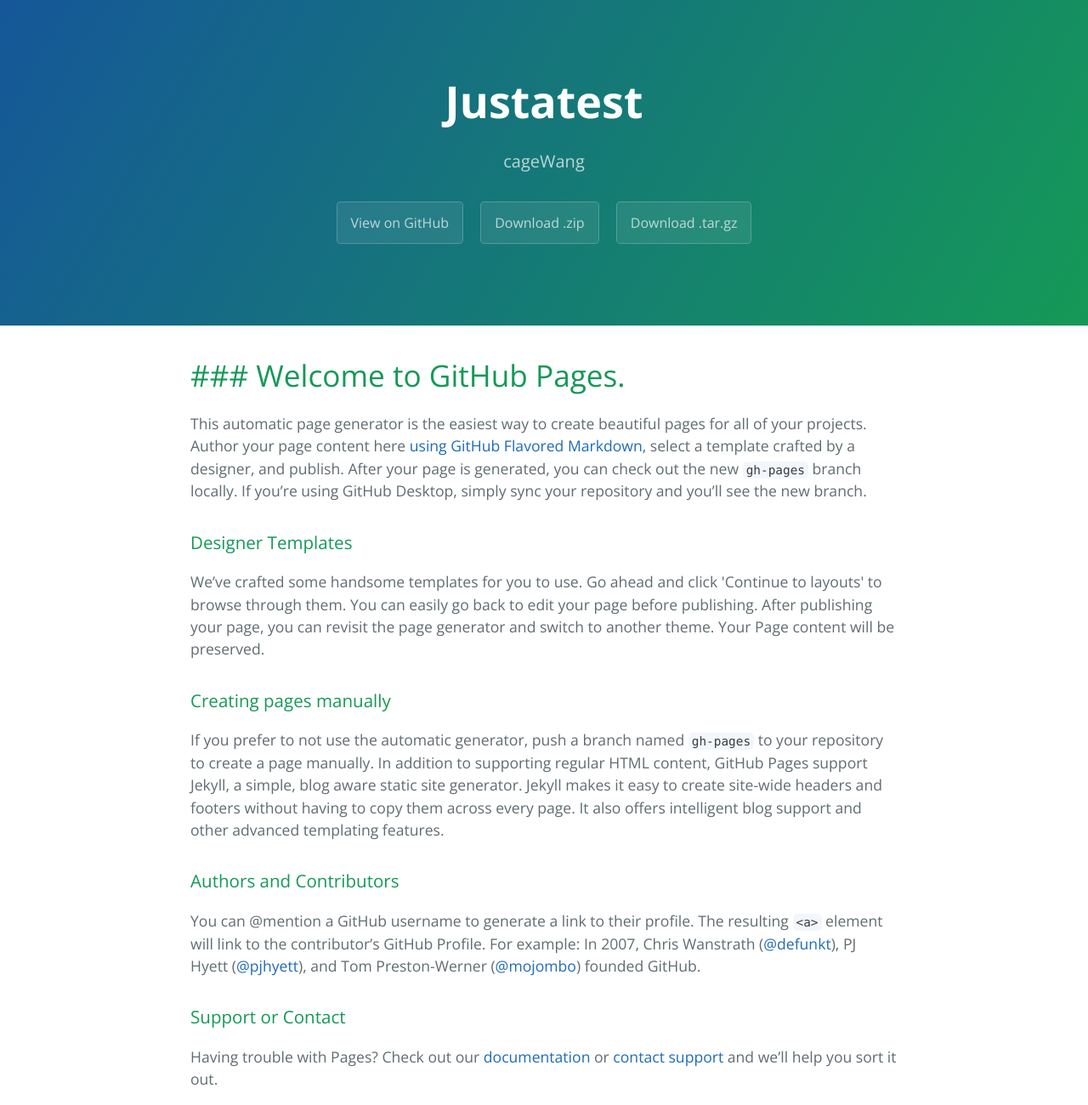
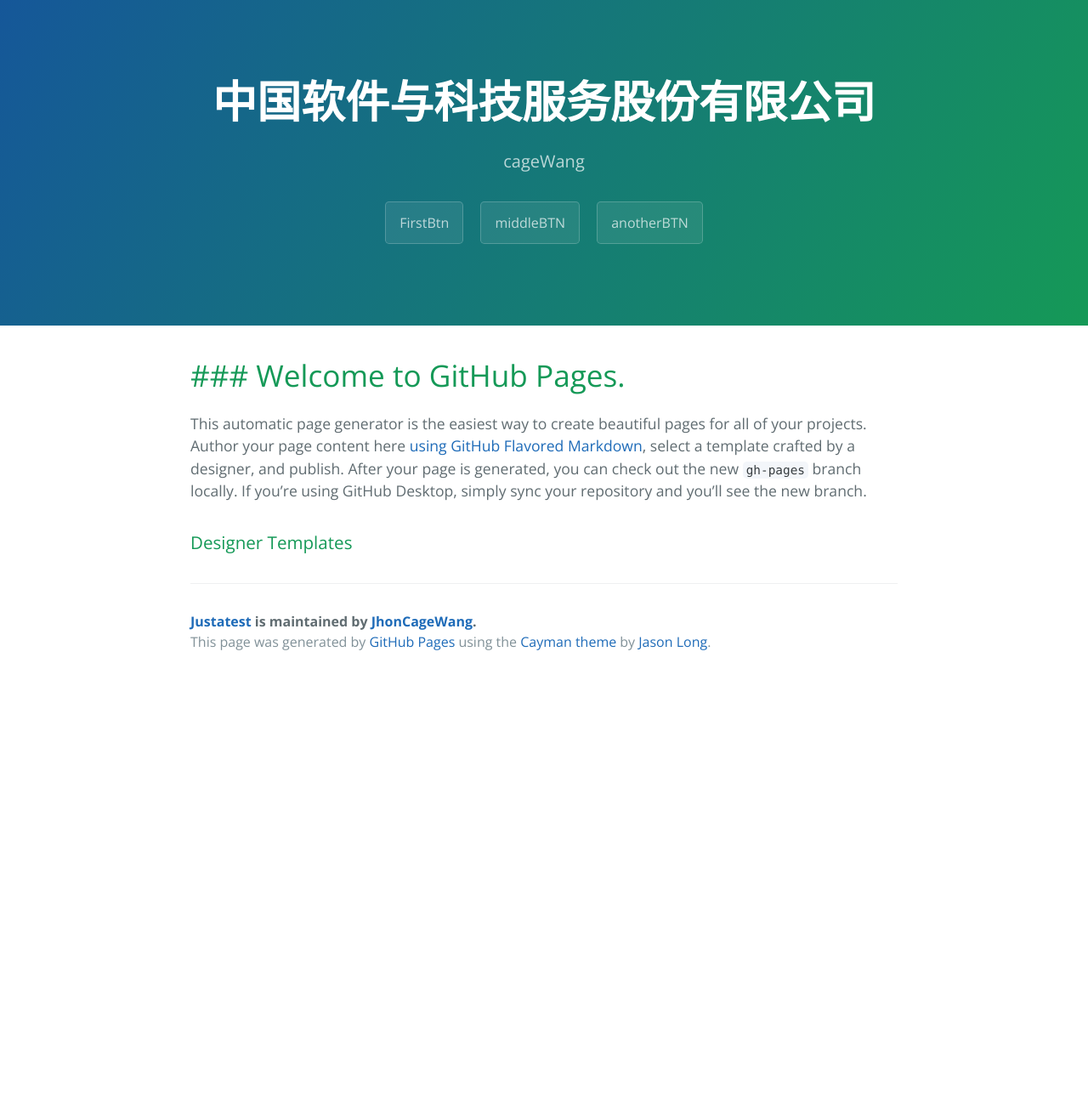
Before and after one commit to JhonCageWang/JustAtest, a plain HTML site: page index.html in a window 1280 px wide. Shown: the top 1300 px of the page at 85% size. After the commit the page ends 800 px from the top, so only its background shows below. Drawn offline with nearby package versions, Linux system fonts and the light colour scheme.

Commit message:
change index

```diff
--- a/index.html
+++ b/index.html
@@ -11,39 +11,18 @@
   </head>
   <body>
     <section class="page-header">
-      <h1 class="project-name">Justatest</h1>
+      <h1 class="project-name">中国软件与科技服务股份有限公司</h1>
       <h2 class="project-tagline">cageWang</h2>
-      <a href="https://github.com/JhonCageWang/JustAtest" class="btn">View on GitHub</a>
-      <a href="https://github.com/JhonCageWang/JustAtest/zipball/master" class="btn">Download .zip</a>
-      <a href="https://github.com/JhonCageWang/JustAtest/tarball/master" class="btn">Download .tar.gz</a>
+      <a href="#" class="btn">FirstBtn</a>
+      <a href="#" class="btn">middleBTN</a>
+      <a href="#" class="btn">anotherBTN</a>
     </section>
-
     <section class="main-content">
       <h1>
-<a id="-welcome-to-github-pages" class="anchor" href="#-welcome-to-github-pages" aria-hidden="true"><span aria-hidden="true" class="octicon octicon-link"></span></a>### Welcome to GitHub Pages.</h1>
-
-<p>This automatic page generator is the easiest way to create beautiful pages for all of your projects. Author your page content here <a href="https://guides.github.com/features/mastering-markdown/">using GitHub Flavored Markdown</a>, select a template crafted by a designer, and publish. After your page is generated, you can check out the new <code>gh-pages</code> branch locally. If you’re using GitHub Desktop, simply sync your repository and you’ll see the new branch.</p>
-
-<h3>
-<a id="designer-templates" class="anchor" href="#designer-templates" aria-hidden="true"><span aria-hidden="true" class="octicon octicon-link"></span></a>Designer Templates</h3>
-
-<p>We’ve crafted some handsome templates for you to use. Go ahead and click 'Continue to layouts' to browse through them. You can easily go back to edit your page before publishing. After publishing your page, you can revisit the page generator and switch to another theme. Your Page content will be preserved.</p>
-
-<h3>
-<a id="creating-pages-manually" class="anchor" href="#creating-pages-manually" aria-hidden="true"><span aria-hidden="true" class="octicon octicon-link"></span></a>Creating pages manually</h3>
-
-<p>If you prefer to not use the automatic generator, push a branch named <code>gh-pages</code> to your repository to create a page manually. In addition to supporting regular HTML content, GitHub Pages support Jekyll, a simple, blog aware static site generator. Jekyll makes it easy to create site-wide headers and footers without having to copy them across every page. It also offers intelligent blog support and other advanced templating features.</p>
-
-<h3>
-<a id="authors-and-contributors" class="anchor" href="#authors-and-contributors" aria-hidden="true"><span aria-hidden="true" class="octicon octicon-link"></span></a>Authors and Contributors</h3>
-
-<p>You can @mention a GitHub username to generate a link to their profile. The resulting <code>&lt;a&gt;</code> element will link to the contributor’s GitHub Profile. For example: In 2007, Chris Wanstrath (<a href="https://github.com/defunkt" class="user-mention">@defunkt</a>), PJ Hyett (<a href="https://github.com/pjhyett" class="user-mention">@pjhyett</a>), and Tom Preston-Werner (<a href="https://github.com/mojombo" class="user-mention">@mojombo</a>) founded GitHub.</p>
-
-<h3>
-<a id="support-or-contact" class="anchor" href="#support-or-contact" aria-hidden="true"><span aria-hidden="true" class="octicon octicon-link"></span></a>Support or Contact</h3>
-
-<p>Having trouble with Pages? Check out our <a href="https://help.github.com/pages">documentation</a> or <a href="https://github.com/contact">contact support</a> and we’ll help you sort it out.</p>
-
+      <a id="-welcome-to-github-pages" class="anchor" href="#-welcome-to-github-pages" aria-hidden="true"><span aria-hidden="true" class="octicon octicon-link"></span></a>### Welcome to GitHub Pages.</h1>
+      <p>This automatic page generator is the easiest way to create beautiful pages for all of your projects. Author your page content here <a href="https://guides.github.com/features/mastering-markdown/">using GitHub Flavored Markdown</a>, select a template crafted by a designer, and publish. After your page is generated, you can check out the new <code>gh-pages</code> branch locally. If you’re using GitHub Desktop, simply sync your repository and you’ll see the new branch.</p>
+      <h3>
+      <a id="designer-templates" class="anchor" href="#designer-templates" aria-hidden="true"><span aria-hidden="true" class="octicon octicon-link"></span></a>Designer Templates</h3>
       <footer class="site-footer">
         <span class="site-footer-owner"><a href="https://github.com/JhonCageWang/JustAtest">Justatest</a> is maintained by <a href="https://github.com/JhonCageWang">JhonCageWang</a>.</span>
 
```
